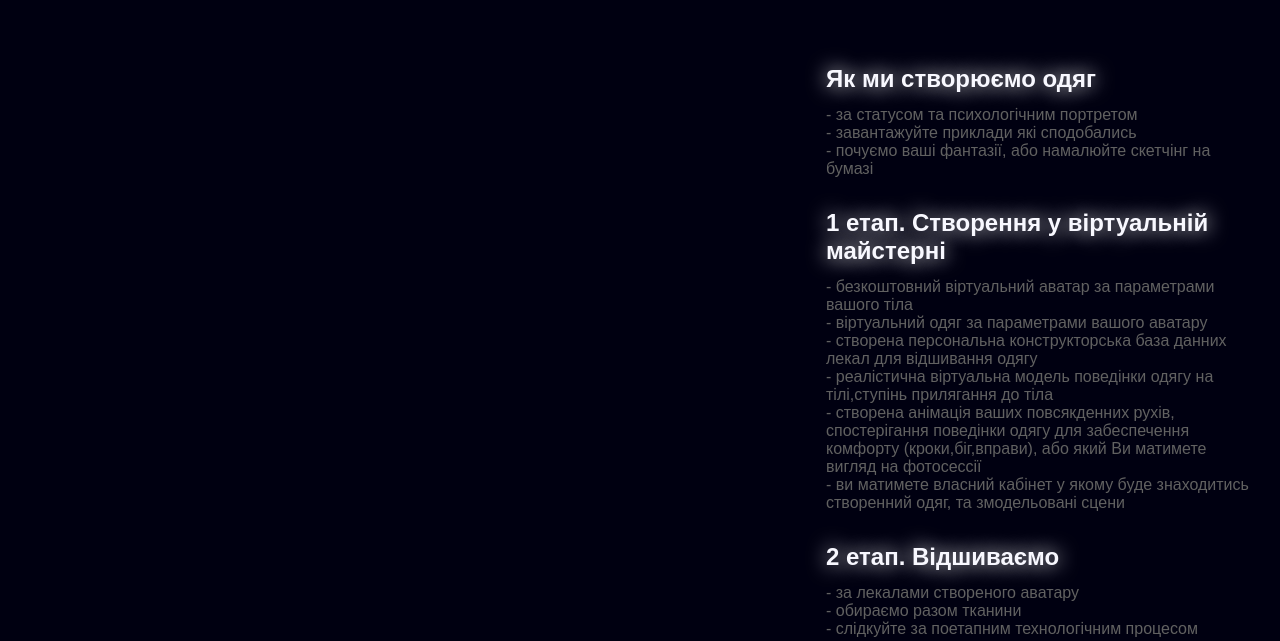
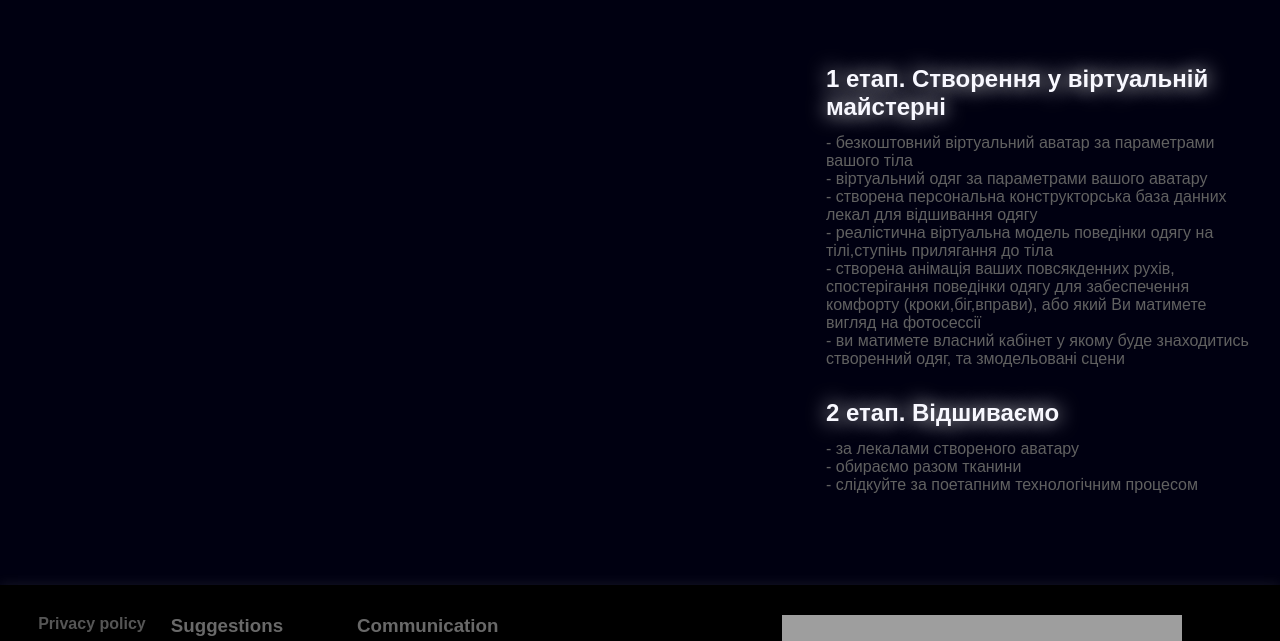
Before and after one commit to Rohozin/ozhina, a Django app: page /getdressed in a window 1280 px wide. Shown: the part 340-981 px from the top of the page. Run offline with Django 3.2, Linux system fonts and the light colour scheme; data that the repository does not hold is empty; grey boxes are pictures that could not be loaded.

Commit message:
Start MVP G

```diff
--- a/dressed/templates/footer.html
+++ b/dressed/templates/footer.html
@@ -10,7 +10,7 @@
         </div>
         <div class="pfooter">
             <h3>Communication</h3>
-            <p class="ozfter" >+38 097 191 1367</p>
+            <p class="ozfter" >+38097 191 1367</p>
             <img class="ozfim" src="{% static 'images/masseges.png' %}">
         </div>
         <div class="ozfooter">
--- a/dressed/templates/getdressed.html
+++ b/dressed/templates/getdressed.html
@@ -58,14 +58,6 @@
             </div>
             <div class="create">
                 <div class="createon">
-                    <h2 class="h2get">Як ми створюємо одяг</h2>
-                    <p class="p2get">- за статусом та психологічним портретом<br>
-                    - завантажуйте приклади які сподобались<br>
-                    - почуємо ваші фантазії, або намалюйте скетчінг на бумазі</p>
-
-
-                </div>
-                <div class="createon">
                     <h2 class="h2get">1 етап. Створення у віртуальній майстерні</h2>
                     <p class="p2get">- безкоштовний віртуальний аватар за параметрами вашого тіла<br>
                     - віртуальний одяг за параметрами вашого аватару<br>
@@ -74,7 +66,6 @@
                     - створена анімація ваших повсякденних рухів, спостерігання поведінки одягу для забеспечення комфорту (кроки,біг,вправи), або який Ви матимете вигляд на фотосессії<br>
                     - ви матимете власний кабінет у якому буде знаходитись створенний одяг, та змодельовані сцени<br>
                     </p>
-
                 </div>
                 <div class="createon">
                     <h2 class="h2get">2 етап. Відшиваємо</h2>
@@ -82,15 +73,6 @@
                     - обираємо разом тканини<br>
                     - слідкуйте за поетапним технологічним процесом</p>
                 </div>
-                <div class="createon">
-                    <h2 class="h2get">Партнери</h2>
-                    <p class="p2get">- фантазуйте, тому що, ми співпрацюємо із виробничими фабриками з усього світу</p>
-                </div>
-                <div class="createon">
-                    <h2 class="h2get">Творче партнерство</h2>
-                    <p class="p2get">- тільки інноваційні речі, приєднуйтесь зі своїми ідеями.</p>
-                </div>
-
             </div>
         </section>
     </main>
--- a/ozhyna/settings.py
+++ b/ozhyna/settings.py
@@ -24,7 +24,7 @@ SECRET_KEY = 'django-insecure--5z@g@j)m6jbt*2puc+3v)@rlm$j)xk9ccw0*ldg&ac_po)ev@
 
 # SECURITY WARNING: don't run with debug turned on in production!
 # False при деплое
-DEBUG = False
+DEBUG = True
 
 ALLOWED_HOSTS = []
 
```
Also changed, not shown: 2 other files.
